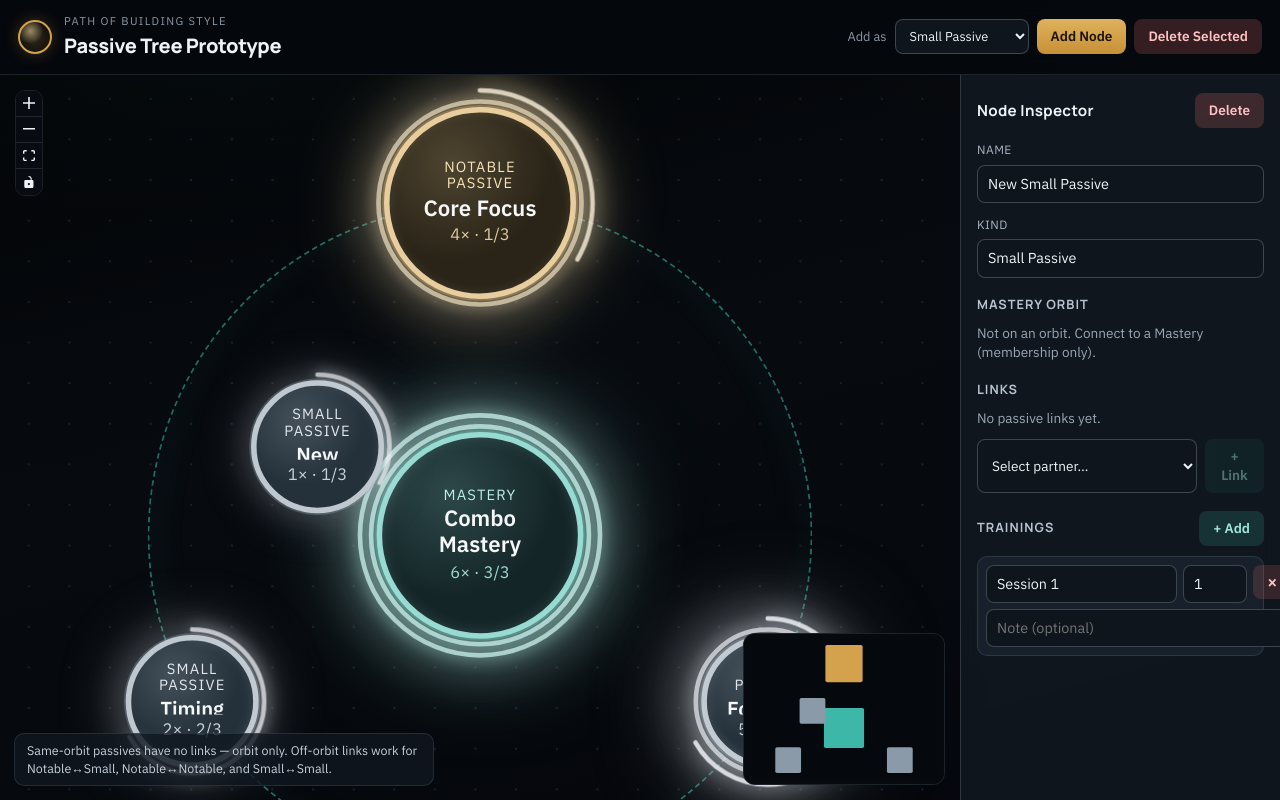
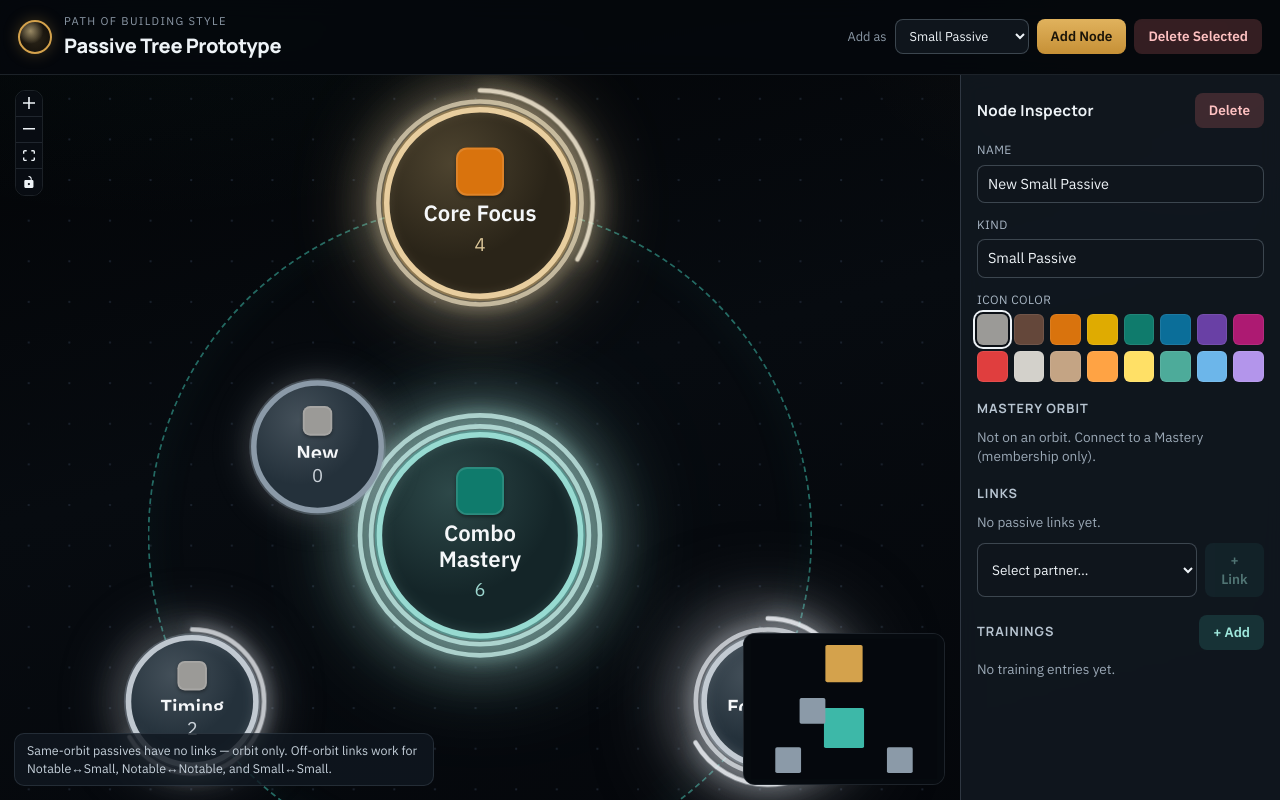
Before and after one commit to ingkomm/Reactflowprototype, a React (Vite) app: page / in a window 1280 px wide. Both pictures are taken after a click on the button "Add Node". Built offline with nearby package versions, Linux system fonts and the light colour scheme.

Commit message:
Simplify node labels and add Notion-style icon colors
Show only total training count, hide kind/progress text, center a
16-color solid icon, and start new nodes at 0 trainings.

Co-authored-by: ingkomm <ingkomm@users.noreply.github.com>

```diff
--- a/src/App.tsx
+++ b/src/App.tsx
@@ -21,7 +21,7 @@ import { PassiveNode, type PassiveFlowNode } from './components/PassiveNode'
 import { CenterEdge } from './components/CenterEdge'
 import { Inspector } from './components/Inspector'
 import type { PassiveKind, PassiveNodeData, TrainingEntry } from './types'
-import { PASSIVE_KIND_LABEL } from './types'
+import { DEFAULT_ICON_BY_KIND, PASSIVE_KIND_LABEL } from './types'
 import {
   DEFAULT_ORBIT_RADIUS,
   DEFAULT_ORBIT_START_ANGLE,
@@ -50,13 +50,17 @@ function createPassiveData(
   label: string,
   trainings: TrainingEntry[] = [],
   extras: Partial<
-    Pick<PassiveNodeData, 'orbitRadius' | 'orbitStartAngle' | 'orbitOrder' | 'masteryId'>
+    Pick<
+      PassiveNodeData,
+      'orbitRadius' | 'orbitStartAngle' | 'orbitOrder' | 'masteryId' | 'iconColor'
+    >
   > = {},
 ): PassiveNodeData {
   return {
     label,
     kind,
     trainings,
+    iconColor: extras.iconColor ?? DEFAULT_ICON_BY_KIND[kind],
     ...(kind === 'mastery'
       ? {
           orbitRadius: extras.orbitRadius ?? DEFAULT_ORBIT_RADIUS,
@@ -495,6 +499,7 @@ export default function App() {
               label: data.label,
               kind,
               trainings: data.trainings,
+              iconColor: data.iconColor ?? DEFAULT_ICON_BY_KIND[kind],
               ...(kind === 'mastery'
                 ? {
                     orbitRadius: data.orbitRadius ?? DEFAULT_ORBIT_RADIUS,
@@ -575,9 +580,7 @@ export default function App() {
       position: { x: 280 + (offset % 220), y: 180 + (offset % 160) },
       dragHandle: '.node-drag-handle',
       draggable: true,
-      data: createPassiveData(addKind, `New ${PASSIVE_KIND_LABEL[addKind]}`, [
-        createTraining('Session 1', 1),
-      ]),
+      data: createPassiveData(addKind, `New ${PASSIVE_KIND_LABEL[addKind]}`, []),
     }
     setNodes((nds) => withMasteryDragFlags([...nds, newNode]))
     setSelectedId(id)
@@ -743,6 +746,9 @@ export default function App() {
           linkCandidates={linkCandidates}
           onRename={(nodeId, label) => updateNodeData(nodeId, (d) => ({ ...d, label }))}
           onChangeKind={changeKind}
+          onChangeIconColor={(nodeId, color) =>
+            updateNodeData(nodeId, (d) => ({ ...d, iconColor: color }))
+          }
           onChangeOrbitRadius={changeOrbitRadius}
           onChangeOrbitStartAngle={changeOrbitStartAngle}
           onChangeOrbitOrder={changeOrbitOrder}
--- a/src/components/Inspector.css
+++ b/src/components/Inspector.css
@@ -82,6 +82,32 @@
 .training-item input:focus {
   outline: 2px solid color-mix(in srgb, #d4a24c 55%, transparent);
   outline-offset: 1px;
+}
+
+.icon-swatches {
+  display: grid;
+  grid-template-columns: repeat(8, 1fr);
+  gap: 6px;
+}
+
+.icon-swatch {
+  width: 100%;
+  aspect-ratio: 1;
+  border: none;
+  border-radius: 6px;
+  cursor: pointer;
+  box-shadow: inset 0 0 0 1px rgba(255, 255, 255, 0.08);
+  transition: transform 0.12s ease, box-shadow 0.12s ease;
+}
+
+.icon-swatch:hover {
+  transform: translateY(-1px);
+}
+
+.icon-swatch.is-active {
+  box-shadow:
+    0 0 0 2px #0b1016,
+    0 0 0 4px #eef3f7;
 }
 
 .training-list {
--- a/src/components/Inspector.tsx
+++ b/src/components/Inspector.tsx
@@ -1,6 +1,6 @@
 import { useState } from 'react'
-import type { PassiveKind, PassiveNodeData, TrainingEntry } from '../types'
-import { PASSIVE_KIND_LABEL } from '../types'
+import type { NodeIconColor, PassiveKind, PassiveNodeData, TrainingEntry } from '../types'
+import { NODE_ICON_COLORS, PASSIVE_KIND_LABEL } from '../types'
 import {
   DEFAULT_ORBIT_RADIUS,
   DEFAULT_ORBIT_START_ANGLE,
@@ -37,6 +37,7 @@ type Props = {
   linkCandidates?: LinkCandidate[]
   onRename: (nodeId: string, label: string) => void
   onChangeKind: (nodeId: string, kind: PassiveKind) => void
+  onChangeIconColor: (nodeId: string, color: NodeIconColor) => void
   onChangeOrbitRadius: (nodeId: string, radius: number) => void
   onChangeOrbitStartAngle: (nodeId: string, degrees: number) => void
   onChangeOrbitOrder: (masteryId: string, satelliteId: string, order1Based: number) => void
@@ -62,6 +63,7 @@ export function Inspector({
   linkCandidates = [],
   onRename,
   onChangeKind,
+  onChangeIconColor,
   onChangeOrbitRadius,
   onChangeOrbitStartAngle,
   onChangeOrbitOrder,
@@ -123,6 +125,24 @@ export function Inspector({
           ))}
         </select>
       </label>
+
+      <div className="field">
+        <span>Icon color</span>
+        <div className="icon-swatches" role="listbox" aria-label="Icon color">
+          {NODE_ICON_COLORS.map((color) => (
+            <button
+              key={color}
+              type="button"
+              role="option"
+              aria-selected={data.iconColor === color}
+              className={`icon-swatch${data.iconColor === color ? ' is-active' : ''}`}
+              style={{ backgroundColor: color }}
+              onClick={() => onChangeIconColor(nodeId, color)}
+              title={color}
+            />
+          ))}
+        </div>
+      </div>
 
       {data.kind === 'mastery' && (
         <>
--- a/src/components/PassiveNode.css
+++ b/src/components/PassiveNode.css
@@ -115,17 +115,32 @@
   flex-direction: column;
   align-items: center;
   justify-content: center;
-  gap: 2px;
+  gap: 3px;
   text-align: center;
   padding: 6px;
 }
 
-.passive-node__kind {
-  font-size: 8px;
-  letter-spacing: 0.08em;
-  text-transform: uppercase;
-  color: color-mix(in srgb, var(--accent) 70%, white);
-  line-height: 1.1;
+.passive-node__icon {
+  width: 22px;
+  height: 22px;
+  border-radius: 5px;
+  flex: 0 0 auto;
+  box-shadow:
+    inset 0 0 0 1px rgba(255, 255, 255, 0.12),
+    0 1px 2px rgba(0, 0, 0, 0.35);
+}
+
+.passive-node--small .passive-node__icon {
+  width: 16px;
+  height: 16px;
+  border-radius: 4px;
+}
+
+.passive-node--notable .passive-node__icon,
+.passive-node--mastery .passive-node__icon {
+  width: 26px;
+  height: 26px;
+  border-radius: 6px;
 }
 
 .passive-node__label {
@@ -146,7 +161,8 @@
 }
 
 .passive-node__trainings {
-  font-size: 9px;
+  font-size: 10px;
+  font-variant-numeric: tabular-nums;
   color: color-mix(in srgb, var(--accent) 85%, #fff);
   opacity: 0.9;
 }
--- a/src/components/PassiveNode.tsx
+++ b/src/components/PassiveNode.tsx
@@ -1,13 +1,12 @@
 import { Handle, Position, type Node, type NodeProps } from '@xyflow/react'
 import type { CSSProperties } from 'react'
 import type { PassiveNodeData } from '../types'
-import { PASSIVE_KIND_LABEL } from '../types'
+import { DEFAULT_ICON_BY_KIND } from '../types'
 import {
   DEFAULT_ORBIT_RADIUS,
   NODE_SIZE,
   totalTrainingCount,
   trainingBandLevel,
-  trainingProgressLabel,
 } from '../orbit'
 import { TrainingBands } from './TrainingBands'
 import './PassiveNode.css'
@@ -19,6 +18,7 @@ export function PassiveNode({ data, selected }: NodeProps<PassiveFlowNode>) {
   const bandLevel = trainingBandLevel(total)
   const orbitRadius = data.orbitRadius ?? DEFAULT_ORBIT_RADIUS
   const nodeSize = NODE_SIZE[data.kind]
+  const iconColor = data.iconColor ?? DEFAULT_ICON_BY_KIND[data.kind]
 
   const glowBlur = 16 + bandLevel * 14
   const glowAlpha = Math.min(0.92, 0.22 + bandLevel * 0.2)
@@ -35,9 +35,10 @@ export function PassiveNode({ data, selected }: NodeProps<PassiveFlowNode>) {
           '--glow-alpha': String(glowAlpha),
           '--halo-strength': String(haloStrength),
           '--band-level': String(bandLevel),
+          '--icon-color': iconColor,
         } as CSSProperties
       }
-      title={`${data.label} · ${PASSIVE_KIND_LABEL[data.kind]}`}
+      title={data.label}
     >
       {data.kind === 'mastery' && (
         <div
@@ -67,11 +68,9 @@ export function PassiveNode({ data, selected }: NodeProps<PassiveFlowNode>) {
 
       <div className="passive-node__ring" aria-hidden />
       <div className="passive-node__core node-drag-handle">
-        <span className="passive-node__kind">{PASSIVE_KIND_LABEL[data.kind]}</span>
+        <span className="passive-node__icon" style={{ backgroundColor: iconColor }} aria-hidden />
         <strong className="passive-node__label">{data.label}</strong>
-        <span className="passive-node__trainings">
-          {total}× · {trainingProgressLabel(total)}
-        </span>
+        <span className="passive-node__trainings">{total}</span>
       </div>
       <span className="passive-node__connect-dot" aria-hidden />
     </div>
--- a/src/types.ts
+++ b/src/types.ts
@@ -7,10 +7,40 @@ export type TrainingEntry = {
   note?: string
 }
 
+/** Notion-like solid icon palette (16). */
+export const NODE_ICON_COLORS = [
+  '#9B9A97',
+  '#64473A',
+  '#D9730D',
+  '#DFAB01',
+  '#0F7B6C',
+  '#0B6E99',
+  '#6940A5',
+  '#AD1A72',
+  '#E03E3E',
+  '#D3D1CB',
+  '#C4A484',
+  '#FFA344',
+  '#FFE066',
+  '#4DAB9A',
+  '#6CB6EA',
+  '#B395EB',
+] as const
+
+export type NodeIconColor = (typeof NODE_ICON_COLORS)[number]
+
+export const DEFAULT_ICON_BY_KIND: Record<PassiveKind, NodeIconColor> = {
+  small: '#9B9A97',
+  notable: '#D9730D',
+  mastery: '#0F7B6C',
+}
+
 export type PassiveNodeData = {
   label: string
   kind: PassiveKind
   trainings: TrainingEntry[]
+  /** Solid Notion-style icon color shown at node center. */
+  iconColor: NodeIconColor
   /** Mastery only: radius of the circular orbit for attached passives. */
   orbitRadius?: number
   /**
```
